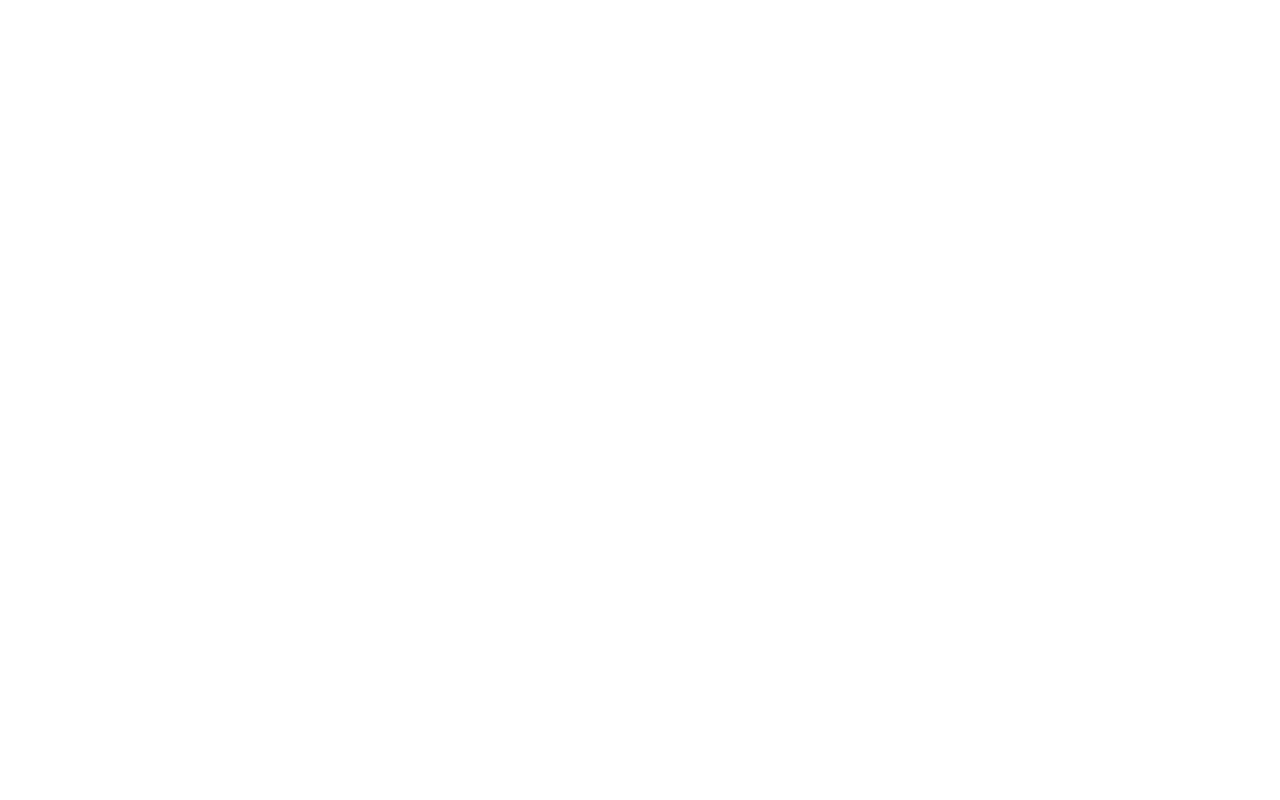
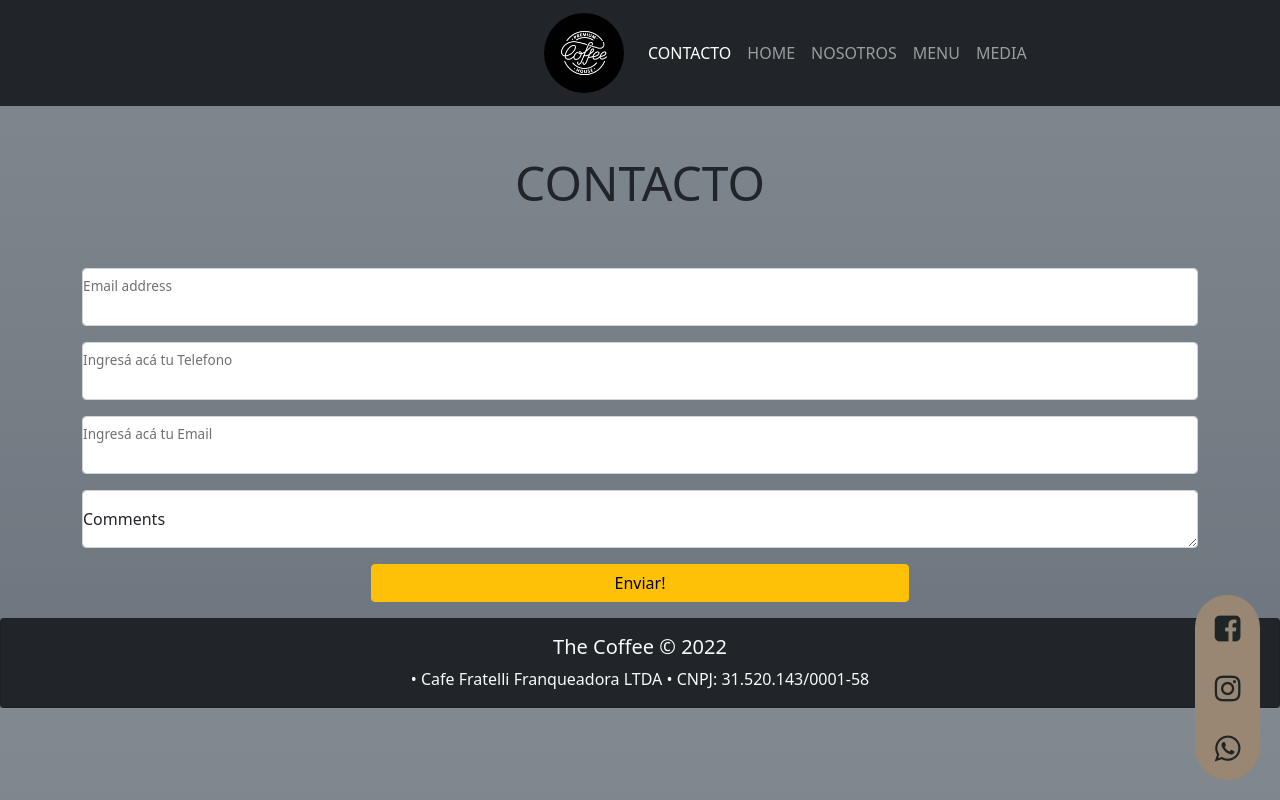
Before and after one commit to alanolsen28/thecoffe, a plain HTML site: page pages/contacto.html in a window 1280 px wide. Drawn offline with nearby package versions, Linux system fonts and the light colour scheme.

Commit message:
Contacto

```diff
--- a/pages/contacto.html
+++ b/pages/contacto.html
@@ -0,0 +1,121 @@
+<!DOCTYPE html>
+<html lang="en">
+
+<head>
+    <meta charset="UTF-8">
+    <meta http-equiv="X-UA-Compatible" content="IE=edge">
+    <meta name="viewport" content="width=device-width, initial-scale=1.0">
+    <title>CONTACTO</title>
+    <link href="https://cdn.jsdelivr.net/npm/bootstrap@5.1.3/dist/css/bootstrap.min.css" rel="stylesheet"
+        integrity="sha384-1BmE4kWBq78iYhFldvKuhfTAU6auU8tT94WrHftjDbrCEXSU1oBoqyl2QvZ6jIW3" crossorigin="anonymous">
+    <link rel="stylesheet" href="../css/estilos.css">
+    <link rel="stylesheet" href="../css/fontello.css">
+    <link rel="shortcut icon" href="../imagenes/logo.jpg">
+    <link rel="stylesheet" type="text/css" href="../css/normalize.css">
+
+</head>
+
+<body class="bg-secondary bg-gradient">
+    <header>
+        <div class="container-fluid">
+            <div class="row">
+                <nav class="navbar navbar-expand-lg navbar-dark bg-dark">
+                    <div class="col d-flex justify-content-end">
+                        <a class="navbar-brand" href="../index.html">
+                            <img src="../imagenes/logo.jpg" alt="imagenlogo" width="80" height="80"
+                                class="rounded-circle">
+                        </a>
+                    </div>
+                    <div class="col">
+                        <button class="navbar-toggler " type="button" data-bs-toggle="collapse"
+                            data-bs-target="#navbarNavAltMarkup" aria-controls="navbarNavAltMarkup"
+                            aria-expanded="false" aria-label="Toggle navigation">
+                            <span class="navbar-toggler-icon"></span>
+                        </button>
+                        <div class="collapse navbar-collapse" id="navbarNavAltMarkup">
+                            <div class="navbar-nav">
+                                <a class="nav-link active" aria-current="page" href="">CONTACTO</a>
+                                <a class="nav-link" href="../index.html">HOME</a>
+                                <a class="nav-link" href="nosotros.html">NOSOTROS</a>
+                                <a class="nav-link" href="menu.html">MENU</a>
+                                <a class="nav-link" href="media.html">MEDIA</a>
+                            </div>
+                        </div>
+                    </div>
+                </nav>
+            </div>
+        </div>
+    </header>
+
+    <main>
+        <section>
+            <div class="container">
+                <div class="row">
+                    <div class="pricing-header p-3 pb-md-4 mx-auto text-center">
+                        <h1 class="display-5 fw-normal">CONTACTO</h1>
+                    </div>
+                </div>
+            </div>
+        </section>
+        <section>
+            <div class="container">
+                <div class="row">
+
+                    <div class="form-floating mb-3">
+                        <input type="email" class="form-control" id="floatingInput">
+                        <label for="floatingPassword"><p>Email address</p></label>
+                    </div>
+                    <div class="form-floating mb-3">
+                        <input type="number" class="form-control" id="floatingInput">
+                        <label for="floatingPassword p-2">Ingresá acá tu Telefono</label>
+                    </div>
+                    <div class="form-floating mb-3">
+                        <input type="email" class="form-control" id="floatingInput">
+                        <label for="floatingPassword">Ingresá acá tu Email</label>
+                    </div>
+                    <div class="form-floating">
+                        <textarea class="form-control" placeholder="Leave a comment here"
+                            id="floatingTextarea"></textarea>
+                        <label for="floatingTextarea">Comments</label>
+                    </div>
+                    <div class="d-grid gap-2 col-6 mx-auto p-3">
+                        <button class="btn btn-primary btn-warning " type="submit">Enviar!</button>
+                      </div>
+
+                </div>
+            </div>
+
+
+        </section>
+
+        <section>
+            <article>
+                <div class="containterr">
+                    <div class="redes">
+                        <a href="https://www.facebook.com/" target="blanc" class="icon-facebook"></a>
+                        <a href="https://www.instagram.com/" target="blanc" class="icon-instagram"></a>
+                        <a href="https://www.whatsapp.com/" target="blanc" class="icon-whatsapp"></a>
+                    </div>
+                </div>
+            </article>
+        </section>
+    </main>
+    <footer">
+        <div class="container-fluid">
+            <div class="row">
+                <div class="card text-center bg-dark">
+                    <div class="card-body">
+                        <h5 class="card-title text-light">The Coffee © 2022</h5>
+                        <p class="card-text text-light"> • Cafe Fratelli Franqueadora LTDA • CNPJ: 31.520.143/0001-58
+                        </p>
+                    </div>
+                </div>
+            </div>
+        </div>
+        </footer>
+        <script src="https://cdn.jsdelivr.net/npm/bootstrap@5.1.3/dist/js/bootstrap.bundle.min.js"
+            integrity="sha384-ka7Sk0Gln4gmtz2MlQnikT1wXgYsOg+OMhuP+IlRH9sENBO0LRn5q+8nbTov4+1p" crossorigin="anonymous">
+        </script>
+</body>
+
+</html>
```
Also changed, not shown: index.html (+6 -6 lines), pages/media.html (+4 -2 lines), pages/menu.html (+18 -8 lines), pages/nosotros.html (+11 -2 lines).
